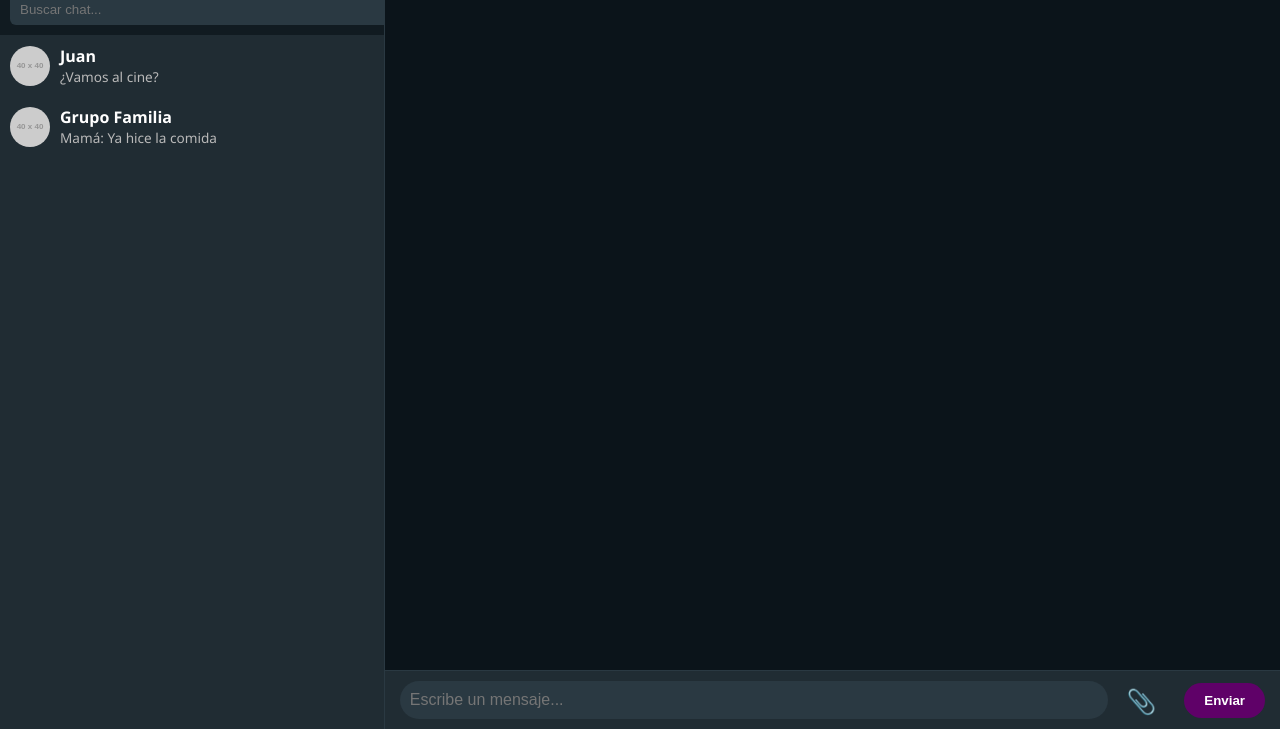
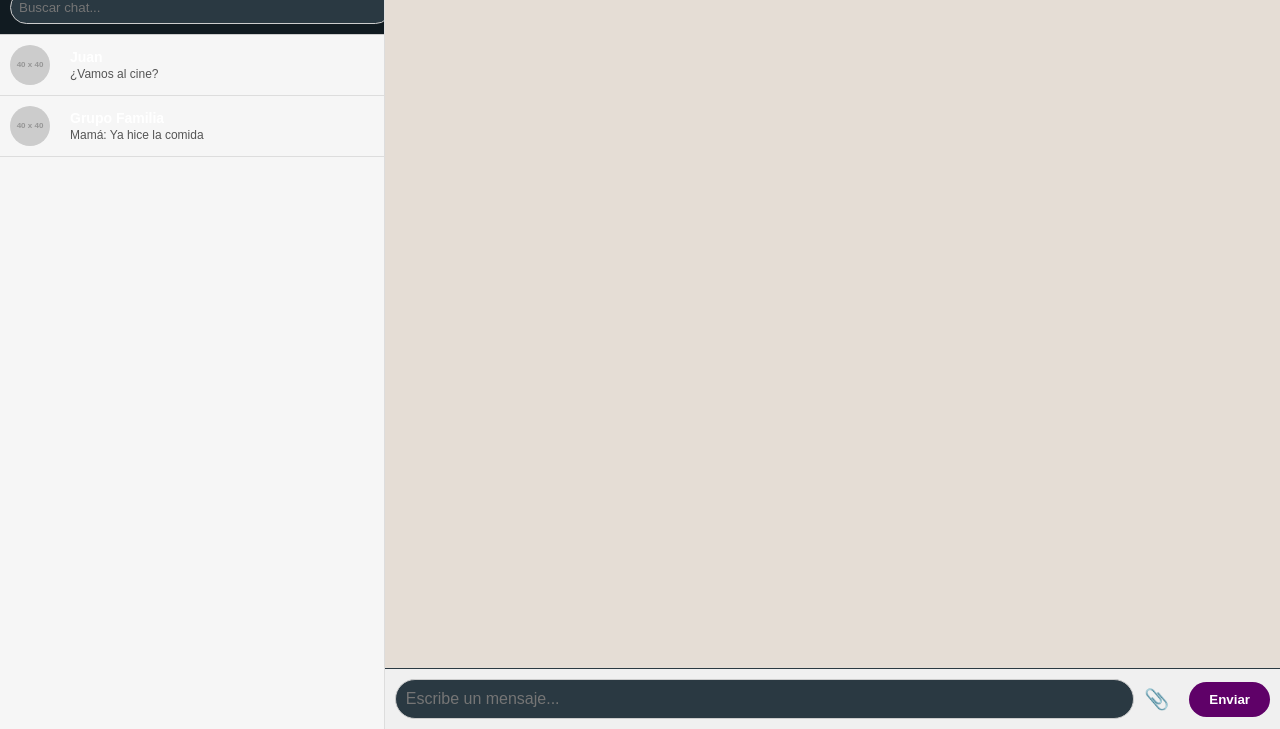
Before and after one commit to incognita69/chat, a website: page client/index.html in a window 1280 px wide. Shown: the part 71-800 px from the top of the page. Drawn offline with Linux system fonts and the light colour scheme; placeholder pictures from the web are drawn by us.

Commit message:
Tu mensaje aquí, por ejemplo: actualizo estilo y agrego login

```diff
--- a/client/index.html
+++ b/client/index.html
@@ -5,10 +5,145 @@
   <meta name="viewport" content="width=device-width, initial-scale=1.0" />
   <title>WhatsApp Web Clon</title>
   <link rel="stylesheet" href="styles.css" />
+  <style>
+    body {
+      margin: 0;
+      font-family: Arial, sans-serif;
+      background-color: #e5ddd5;
+    }
+
+    #app {
+      display: flex;
+      height: 100vh;
+    }
+
+    #lista-chats {
+      width: 30%;
+      background-color: #f6f6f6;
+      border-right: 1px solid #ddd;
+      display: flex;
+      flex-direction: column;
+    }
+
+    #chat-activo {
+      width: 70%;
+      display: flex;
+      flex-direction: column;
+      background-color: #fff;
+    }
+
+    #barra-superior, #chat-header {
+      padding: 15px;
+      background-color: #ededed;
+      border-bottom: 1px solid #ccc;
+      display: flex;
+      align-items: center;
+    }
+
+    #barra-superior span {
+      font-weight: bold;
+    }
+
+    #busqueda {
+      padding: 10px;
+      border-bottom: 1px solid #ccc;
+    }
+
+    #busqueda input {
+      width: 100%;
+      padding: 8px;
+      border-radius: 20px;
+      border: 1px solid #ccc;
+    }
+
+    .chat-preview {
+      padding: 10px;
+      display: flex;
+      align-items: center;
+      cursor: pointer;
+      border-bottom: 1px solid #ddd;
+    }
+
+    .chat-preview:hover {
+      background-color: #eaeaea;
+    }
+
+    .avatar {
+      border-radius: 50%;
+      margin-right: 10px;
+    }
+
+    .chat-info h4 {
+      margin: 0;
+      font-size: 14px;
+    }
+
+    .chat-info p {
+      margin: 2px 0 0;
+      font-size: 12px;
+      color: #555;
+    }
+
+    #messages {
+      flex-grow: 1;
+      overflow-y: auto;
+      list-style: none;
+      padding: 20px;
+      margin: 0;
+      background-color: #e5ddd5;
+    }
+
+    #messages li {
+      margin-bottom: 10px;
+      padding: 10px;
+      background: #dcf8c6;
+      border-radius: 10px;
+      max-width: 60%;
+    }
+
+    #form {
+      display: flex;
+      align-items: center;
+      padding: 10px;
+      background-color: #f0f0f0;
+    }
+
+    #input {
+      flex-grow: 1;
+      padding: 10px;
+      border-radius: 20px;
+      border: 1px solid #ccc;
+      margin-right: 10px;
+    }
+
+    .file-label {
+      cursor: pointer;
+      font-size: 20px;
+      margin-right: 10px;
+    }
+
+    button[type="submit"] {
+      padding: 10px 20px;
+      border: none;
+      border-radius: 20px;
+      background-color: #128c7e;
+      color: white;
+      cursor: pointer;
+    }
+
+    button[type="submit"]:hover {
+      background-color: #075e54;
+    }
+
+    .mensaje.propio {
+      align-self: flex-end;
+      background-color: #dcf8c6;
+    }
+  </style>
 </head>
 <body>
   <div id="app">
-    <!-- Columna izquierda: lista de chats -->
+    <!-- Columna izquierda -->
     <div id="lista-chats">
       <div id="barra-superior">
         <span>Usuario</span>
@@ -35,7 +170,7 @@
       </div>
     </div>
 
-    <!-- Columna derecha: chat activo -->
+    <!-- Columna derecha -->
     <div id="chat-activo">
       <div id="chat-header">
         <img src="https://via.placeholder.com/40" class="avatar" />
@@ -50,7 +185,7 @@
       <form id="form">
         <input id="input" autocomplete="off" placeholder="Escribe un mensaje..." />
 
-        <!-- Botón clip para seleccionar archivo -->
+        <!-- Botón de archivo -->
         <label for="fileInput" class="file-label" title="Enviar imagen o video">📎</label>
         <input type="file" id="fileInput" accept="image/*,video/*" style="display:none" />
 
@@ -59,17 +194,37 @@
     </div>
   </div>
 
+  <!-- Socket.IO cliente -->
   <script type="module">
     import { io } from "https://cdn.socket.io/4.3.2/socket.io.esm.min.js";
 
+    // 🔐 Obtener token de cookie
+    function getCookie(name) {
+      const value = `; ${document.cookie}`;
+      const parts = value.split(`; ${name}=`);
+      if (parts.length === 2) return parts.pop().split(';').shift();
+    }
+
     let serverOffset = 0;
-    const socket = io({ auth: { serverOffset } });
+    const token = getCookie('token');
+
+    const socket = io({
+      auth: {
+        token,
+        serverOffset
+      }
+    });
+
+    socket.on('connect_error', (err) => {
+      alert('Error de conexión: ' + err.message);
+    });
 
     const form = document.getElementById('form');
     const input = document.getElementById('input');
     const messages = document.getElementById('messages');
     const fileInput = document.getElementById('fileInput');
 
+    // Mensajes públicos
     socket.on('chat message', (msg, offset) => {
       let item;
 
@@ -86,6 +241,7 @@
       serverOffset = Number(offset);
     });
 
+    // Enviar texto
     form.addEventListener('submit', (e) => {
       e.preventDefault();
       if (input.value.trim()) {
@@ -94,6 +250,7 @@
       }
     });
 
+    // Enviar archivo
     fileInput.addEventListener('change', async () => {
       if (fileInput.files.length === 0) return;
 
@@ -109,7 +266,6 @@
         if (!res.ok) throw new Error('Error al subir el archivo');
 
         const data = await res.json();
-
         socket.emit('chat message', data.url);
       } catch (err) {
         alert('No se pudo subir el archivo: ' + err.message);
--- a/client/styles.css
+++ b/client/styles.css
@@ -143,8 +143,6 @@ body {
   padding: 10px 15px;
   background-color: #202c33;
   border-top: 1px solid #2a3942;
-  align-items: center;
-  gap: 8px;
 }
 
 #input {
@@ -171,19 +169,3 @@ body {
 #form button:hover {
   background-color: #4b0041;
 }
-
-/* Estilos para botón clip (📎) */
-.file-label {
-  display: flex;
-  align-items: center;
-  justify-content: center;
-  cursor: pointer;
-  padding: 0 10px;
-  font-size: 1.5rem;
-  color: white;
-  user-select: none;
-}
-
-.file-label:hover {
-  color: #ff00bf;
-}
```
Also changed, not shown: package.json (+6 -2 lines), server/index.js (+57 -25 lines), 1 other file.
